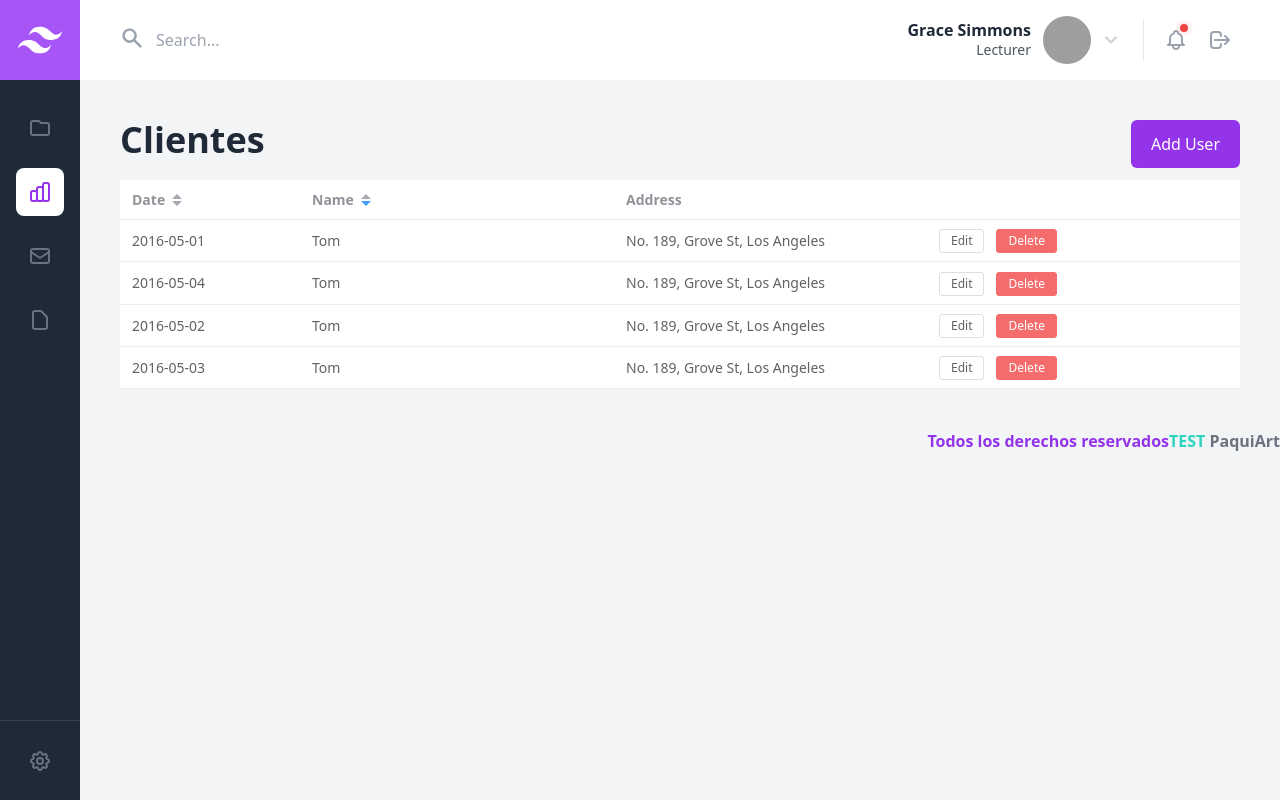
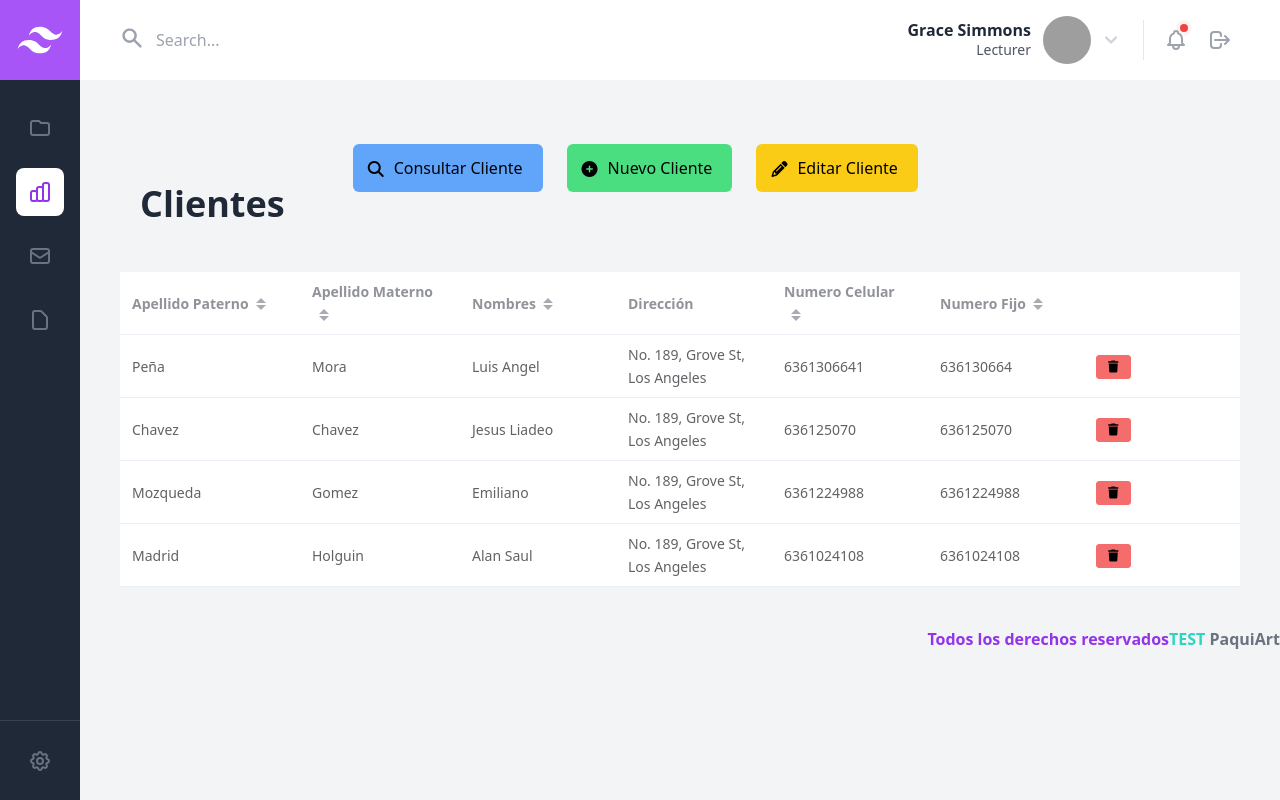
Before and after one commit to DarkghostByte/Fumikiller, a Vue app in the folder fumi/: page /admin/clients in a window 1280 px wide. Built offline with nearby package versions, Linux system fonts and the light colour scheme; grey boxes are pictures that could not be loaded.

Commit message:
Diseño pantallas Clientes y Ordenes de trabajo
Primer diseño de las pantallas de Ordenes de trabajo y Clientes

```diff
--- a/fumi/src/views/admin/clients/AdminClientsComponent.vue
+++ b/fumi/src/views/admin/clients/AdminClientsComponent.vue
@@ -1,12 +1,26 @@
 <template>
+  <!-- Importar Iconos-->
+  <link rel="stylesheet" href="https://cdnjs.cloudflare.com/ajax/libs/font-awesome/6.5.1/css/all.min.css" integrity="sha512-DTOQO9RWCH3ppGqcWaEA1BIZOC6xxalwEsw9c2QQeAIftl+Vegovlnee1c9QX4TctnWMn13TZye+giMm8e2LwA==" crossorigin="anonymous" referrerpolicy="no-referrer" />
   <div>
-        <div class="flex flex-col space-y-6 md:space-y-0 md:flex-row justify-between">
+    <div class="flex flex-col space-y-6 md:space-y-0 md:flex-row justify-start">
         <div class="mr-6">
-              <h1 class="text-4xl font-semibold mb-2">Clientes</h1>
+          <h1 class="py-10 px-5 text-4xl font-semibold mb-2">Clientes</h1>
         </div>
         <div class="flex flex-wrap items-start justify-end -mb-3">
-                <button class="inline-flex px-5 py-3 text-white bg-purple-600 hover:bg-purple-700 focus:bg-purple-700 rounded-md ml-6 mb-3">
-                    Add User
+          <button class="inline-flex px-5 py-3 text-white bg-blue-400 hover:bg-blue-700 focus:bg-blue-800 rounded-md ml-6 mb-3" style="color:black">
+            <i class="fa fa-search" aria-hidden="true" style="margin-top: 5px;
+            margin-left: -5px; margin-right:10px;"></i>
+            Consultar Cliente
+          </button>
+          <button class="inline-flex px-5 py-3 text-white bg-green-400 hover:bg-green-600 focus:bg-green-700 rounded-md ml-6 mb-3" style="color:black">
+            <i class="fa fa-plus-circle" aria-hidden="true" style="margin-top: 5px;
+            margin-left: -5px; margin-right:10px;"></i>
+            Nuevo Cliente
+          </button>
+          <button class="inline-flex px-5 py-3 text-white bg-yellow-400 hover:bg-yellow-500 focus:bg-yellow-600 rounded-md ml-6 mb-3" style="color:black">
+            <i class="fa fa-pencil" aria-hidden="true" style="margin-top: 5px;
+            margin-left: -5px; margin-right:10px;"></i>
+            Editar Cliente
           </button>
         </div>
     </div>
@@ -17,17 +31,20 @@
                 :default-sort="{ prop: 'name', order: 'descending' }"
                 style="width: 100%"
             >
-                <el-table-column prop="date" label="Date" sortable width="180"  />
-                <el-table-column prop="name" label="Name"  sortable />
-                <el-table-column prop="address" label="Address" :formatter="formatter" />
+                <el-table-column prop="apCliente" label="Apellido Paterno" sortable width="180"  />
+                <el-table-column prop="amCliente" label="Apellido Materno"  sortable />
+                <el-table-column prop="nameCliente" label="Nombres"  sortable />
+                <el-table-column prop="address" label="Dirección" :formatter="formatter" />
+                <el-table-column prop="numCelu" label="Numero Celular"  sortable />
+                <el-table-column prop="numTel" label="Numero Fijo"  sortable />
+
                 <el-table-column label="">
                     <template #default>
-                      <el-button size="small" @click="handleEdit()">Edit</el-button>
-                      <el-button
+                      <el-button style="color:black"
                         size="small"
                         type="danger"
                         @click="handleDelete()"
-                        >Delete</el-button
+                        ><i class="fa fa-trash" aria-hidden="true"></i></el-button
                       >
                     </template>
                   </el-table-column>
@@ -48,24 +65,36 @@
           }),
           mounted(){
             this.tableData = [{
-                    date: '2016-05-03',
-                    name: 'Tom',
+                    apCliente: 'Peña',
+                    amCliente:'Mora',
+                    nameCliente: 'Luis Angel',
                     address: 'No. 189, Grove St, Los Angeles',
+                    numCelu:'6361306641',
+                    numTel:'636130664',
                 },
                 {
-                    date: '2016-05-02',
-                    name: 'Tom',
+                    apCliente: 'Chavez',
+                    amCliente:'Chavez',
+                    nameCliente: 'Jesus Liadeo',
                     address: 'No. 189, Grove St, Los Angeles',
+                    numCelu:'636125070',
+                    numTel:'636125070',
                 },
                 {
-                    date: '2016-05-04',
-                    name: 'Tom',
+                    apCliente: 'Mozqueda',
+                    amCliente:'Gomez',
+                    nameCliente: 'Emiliano',
                     address: 'No. 189, Grove St, Los Angeles',
+                    numCelu:'6361224988',
+                    numTel:'6361224988',
                 },
                 {
-                    date: '2016-05-01',
-                    name: 'Tom',
+                    apCliente: 'Madrid',
+                    amCliente:'Holguin',
+                    nameCliente: 'Alan Saul',
                     address: 'No. 189, Grove St, Los Angeles',
+                    numCelu:'6361024108',
+                    numTel:'6361024108',
                 },
             ]
           },
--- a/fumi/src/views/admin/works/AdminWorksComponent.vue
+++ b/fumi/src/views/admin/works/AdminWorksComponent.vue
@@ -1,13 +1,27 @@
 <template>
+  <!-- Importar Iconos-->
+  <link rel="stylesheet" href="https://cdnjs.cloudflare.com/ajax/libs/font-awesome/6.5.1/css/all.min.css" integrity="sha512-DTOQO9RWCH3ppGqcWaEA1BIZOC6xxalwEsw9c2QQeAIftl+Vegovlnee1c9QX4TctnWMn13TZye+giMm8e2LwA==" crossorigin="anonymous" referrerpolicy="no-referrer" />
     <div>
-        <div class="flex flex-col space-y-6 md:space-y-0 md:flex-row justify-between">
+        <div class="flex flex-col space-y-6 md:space-y-0 md:flex-row justify-start" >
             <div class="mr-6">
-              <h1 class="text-4xl font-semibold mb-2">Orden de trabajo</h1>
+              <h1 class="py-10 px-5 text-4xl font-semibold mb-2">Ordenes de trabajo</h1>
             </div>
             <div class="flex flex-wrap items-start justify-end -mb-3">
-                <button class="inline-flex px-5 py-3 text-white bg-purple-600 hover:bg-purple-700 focus:bg-purple-700 rounded-md ml-6 mb-3">
-                    Add User
-                  </button>
+              <button class="inline-flex px-5 py-3 text-white bg-blue-400 hover:bg-blue-700 focus:bg-blue-800 rounded-md ml-6 mb-3" style="color:black">
+                <i class="fa fa-search" aria-hidden="true" style="margin-top: 5px;
+                margin-left: -5px; margin-right:10px;"></i>
+                Consultar Orden
+              </button>
+              <button class="inline-flex px-5 py-3 text-white bg-green-400 hover:bg-green-600 focus:bg-green-700 rounded-md ml-6 mb-3" style="color:black">
+                <i class="fa fa-plus-circle" aria-hidden="true" style="margin-top: 5px;
+                margin-left: -5px; margin-right:10px;"></i>
+                Nueva Orden
+              </button>
+              <button class="inline-flex px-5 py-3 text-white bg-yellow-400 hover:bg-yellow-500 focus:bg-yellow-600 rounded-md ml-6 mb-3" style="color:black">
+                <i class="fa fa-pencil" aria-hidden="true" style="margin-top: 5px;
+                margin-left: -5px; margin-right:10px;"></i>
+                Editar Orden
+              </button>
             </div>
         </div>
         <!-- TABLE DATA -->
@@ -17,17 +31,19 @@
                 :default-sort="{ prop: 'name', order: 'descending' }"
                 style="width: 100%"
             >
-                <el-table-column prop="date" label="Date" sortable width="180"  />
-                <el-table-column prop="name" label="Name"  sortable />
-                <el-table-column prop="address" label="Address" :formatter="formatter" />
+                <el-table-column prop="nameCliente" label="Nombre del Cliente"  sortable />
+                <el-table-column prop="nameComercial" label="Nombre Comercial"  sortable />
+                <el-table-column prop="fumi" label="Fumigador"  sortable />
+                <el-table-column prop="direccionCliente" label="Dirección" :formatter="formatter" />
+                <el-table-column prop="fechaOrden" label="Fecha de Orden" sortable width="180"  />
+                <el-table-column prop="fechaAsistencia" label="Fecha de asistencia" sortable width="180"  />
                 <el-table-column label="">
                     <template #default>
-                      <el-button size="small" @click="handleEdit()">Edit</el-button>
-                      <el-button
+                      <el-button style="color:black;"
                         size="small"
                         type="danger"
                         @click="handleDelete()"
-                        >Delete</el-button
+                        ><i class="fa fa-trash" aria-hidden="true"></i></el-button
                       >
                     </template>
                   </el-table-column>
@@ -48,24 +64,36 @@
           }),
           mounted(){
             this.tableData = [{
-                    date: '2016-05-03',
-                    name: 'Tom',
-                    address: 'No. 189, Grove St, Los Angeles',
+                    nameCliente:'Luis Angel Peña Mora',
+                    nameComercial:"La Pepa",
+                    fumi:"Juan Carlos",
+                    direccionCliente:'No. 189, Grove St, Los Angeles',
+                    fechaOrden: '2024-03-24',
+                    fechaAsistencia: '2024-03-24',
                 },
                 {
-                    date: '2016-05-02',
-                    name: 'Tom',
-                    address: 'No. 189, Grove St, Los Angeles',
+                    nameCliente:'Luis Angel Peña Mora',
+                    nameComercial:"La Pepa",
+                    fumi:"Juan Carlos",
+                    direccionCliente:'No. 189, Grove St, Los Angeles',
+                    fechaOrden: '2024-03-24',
+                    fechaAsistencia: '2024-03-24',
                 },
                 {
-                    date: '2016-05-04',
-                    name: 'Tom',
-                    address: 'No. 189, Grove St, Los Angeles',
+                    nameCliente:'Luis Angel Peña Mora',
+                    nameComercial:"La Pepa",
+                    fumi:"Juan Carlos",
+                    direccionCliente:'No. 189, Grove St, Los Angeles',
+                    fechaOrden: '2024-03-24',
+                    fechaAsistencia: '2024-03-24',
                 },
                 {
-                    date: '2016-05-01',
-                    name: 'Tom',
-                    address: 'No. 189, Grove St, Los Angeles',
+                    nameCliente:'Luis Angel Peña Mora',
+                    nameComercial:"La Pepa",
+                    fumi:"Juan Carlos",
+                    direccionCliente:'No. 189, Grove St, Los Angeles',
+                    fechaOrden: '2024-03-24',
+                    fechaAsistencia: '2024-03-24',
                 },
             ]
           },
```
Also changed, not shown: fumi/src/views/auth/InicioComponent.vue (deleted), 1 other file (tests, documents, lock files or other folders). Lines whose indentation alone changed are shown as unchanged.
